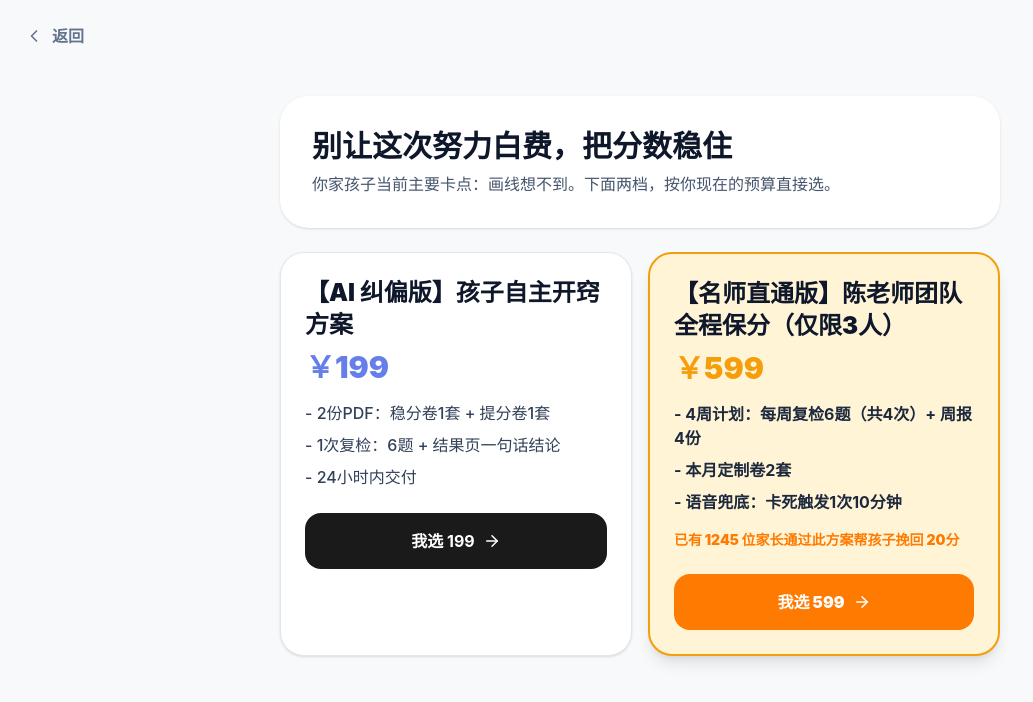
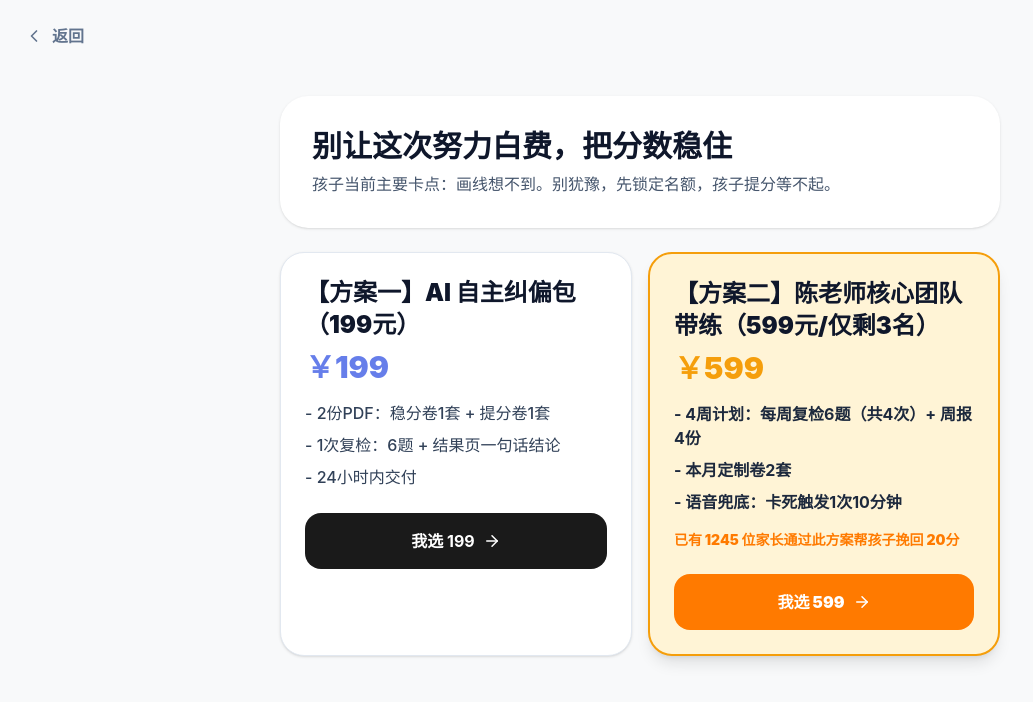
Before and after one commit to zy668559-lang/geom-awake, a Next.js app: page /upsell in a window 1280 px wide. Shown: the top 702 px of the page, without its empty margins (0-1033 px from the left). Built offline with nearby package versions, Linux system fonts and the light colour scheme.

Commit message:
feat: 极致口语化重构，击穿家长心理防线

```diff
--- a/app/quiz/page.tsx
+++ b/app/quiz/page.tsx
@@ -16,7 +16,7 @@ const QUIZ_OPTIONS: QuizOption[] = [
     id: "a",
     label: "先把已知条件一条条写清楚，再往下推",
     isCorrect: true,
-    feedbackText: "这步做对了，你在用“先搭骨架再推进”的稳分思路。",
+    feedbackText: "这步做对了，你在用‘先搭骨架再推进’的稳分思路。",
   },
   {
     id: "b",
@@ -77,6 +77,7 @@ export default function QuizPage() {
           <section className="bg-white rounded-[24px] p-6 shadow-lg border border-[#667EEA]/20 animate-in fade-in zoom-in-95 duration-150">
             <h2 className="text-xl font-black text-slate-900">{resultTitle}</h2>
             <p className="text-slate-700 mt-2">{picked.feedbackText}</p>
+            <p className="text-red-600 font-black mt-3">陈老师诊断：孩子不是笨，是这几个坑没人带他跳过去！</p>
             <button
               onClick={() => router.push("/processing")}
               className="mt-5 w-full bg-[#FF7A00] text-white py-4 rounded-2xl font-black text-lg hover:brightness-105 transition-all"
--- a/app/upsell/page.tsx
+++ b/app/upsell/page.tsx
@@ -43,12 +43,12 @@ function UpsellPageContent() {
       <main className="flex-1 max-w-3xl mx-auto w-full p-6 space-y-6 pb-24">
         <header className="bg-white rounded-[28px] p-8 shadow-sm">
           <h1 className="text-3xl font-black text-slate-900 mb-2">别让这次努力白费，把分数稳住</h1>
-          <p className="text-slate-600 font-medium">你家孩子当前主要卡点：{causeLabel}。下面两档，按你现在的预算直接选。</p>
+          <p className="text-slate-600 font-medium">孩子当前主要卡点：{causeLabel}。别犹豫，先锁定名额，孩子提分等不起。</p>
         </header>
 
         <section className="grid grid-cols-1 md:grid-cols-2 gap-4">
           <article className="bg-white border border-slate-200 rounded-[24px] p-6 shadow-sm">
-            <h2 className="text-2xl font-black text-slate-900">【AI 纠偏版】孩子自主开窍方案</h2>
+            <h2 className="text-2xl font-black text-slate-900">【方案一】AI 自主纠偏包（199元）</h2>
             <p className="text-3xl font-black text-[#667EEA] mt-2">￥199</p>
             <ul className="mt-4 space-y-2 text-slate-700 font-medium">
               <li>- 2份PDF：稳分卷1套 + 提分卷1套</li>
@@ -65,7 +65,7 @@ function UpsellPageContent() {
           </article>
 
           <article className="bg-[#FFF4D6] border-2 border-[#F59E0B] rounded-[24px] p-6 shadow-lg">
-            <h2 className="text-2xl font-black text-slate-900">【名师直通版】陈老师团队全程保分（仅限3人）</h2>
+            <h2 className="text-2xl font-black text-slate-900">【方案二】陈老师核心团队带练（599元/仅剩3名）</h2>
             <p className="text-3xl font-black text-[#F59E0B] mt-2">￥599</p>
             <ul className="mt-4 space-y-2 text-slate-800 font-bold">
               <li>- 4周计划：每周复检6题（共4次）+ 周报4份</li>
```
Also changed, not shown: 1 other file (tests, documents, lock files or other folders).
